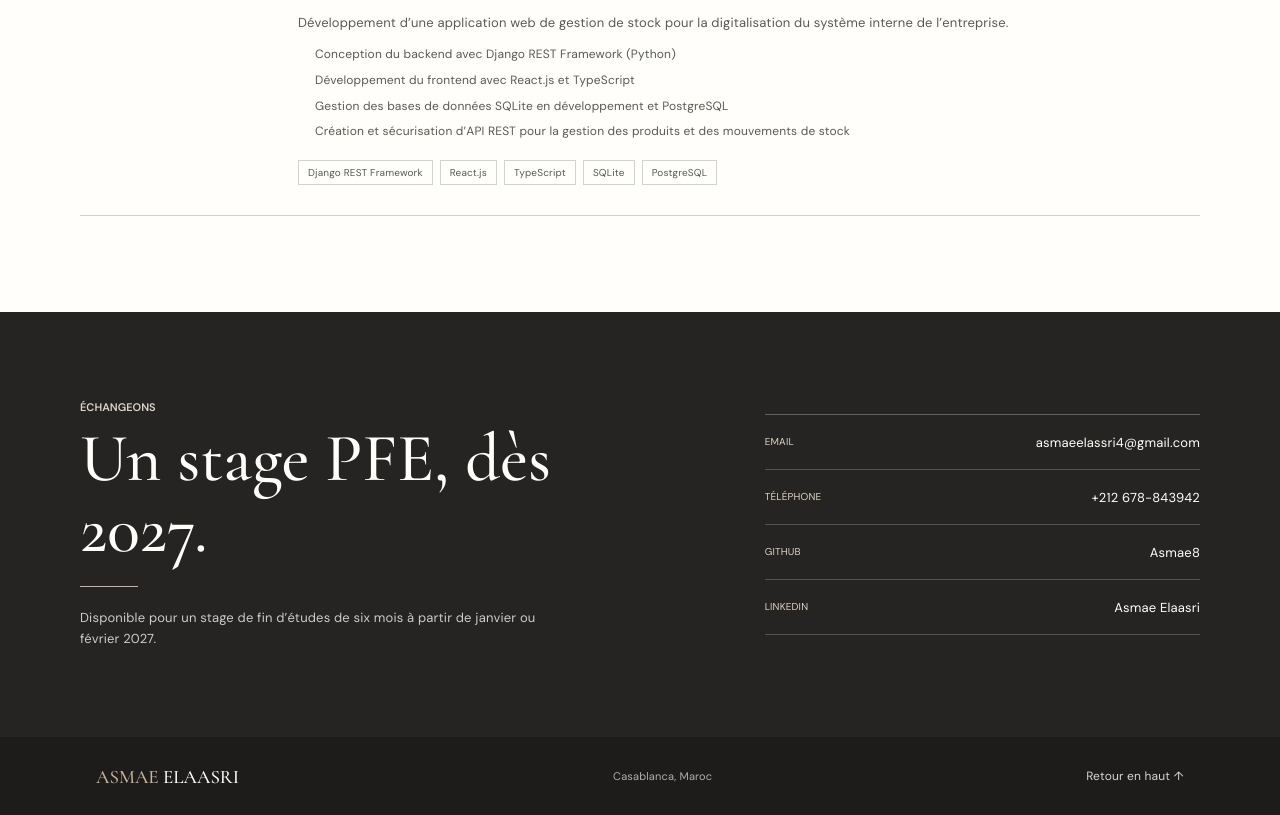
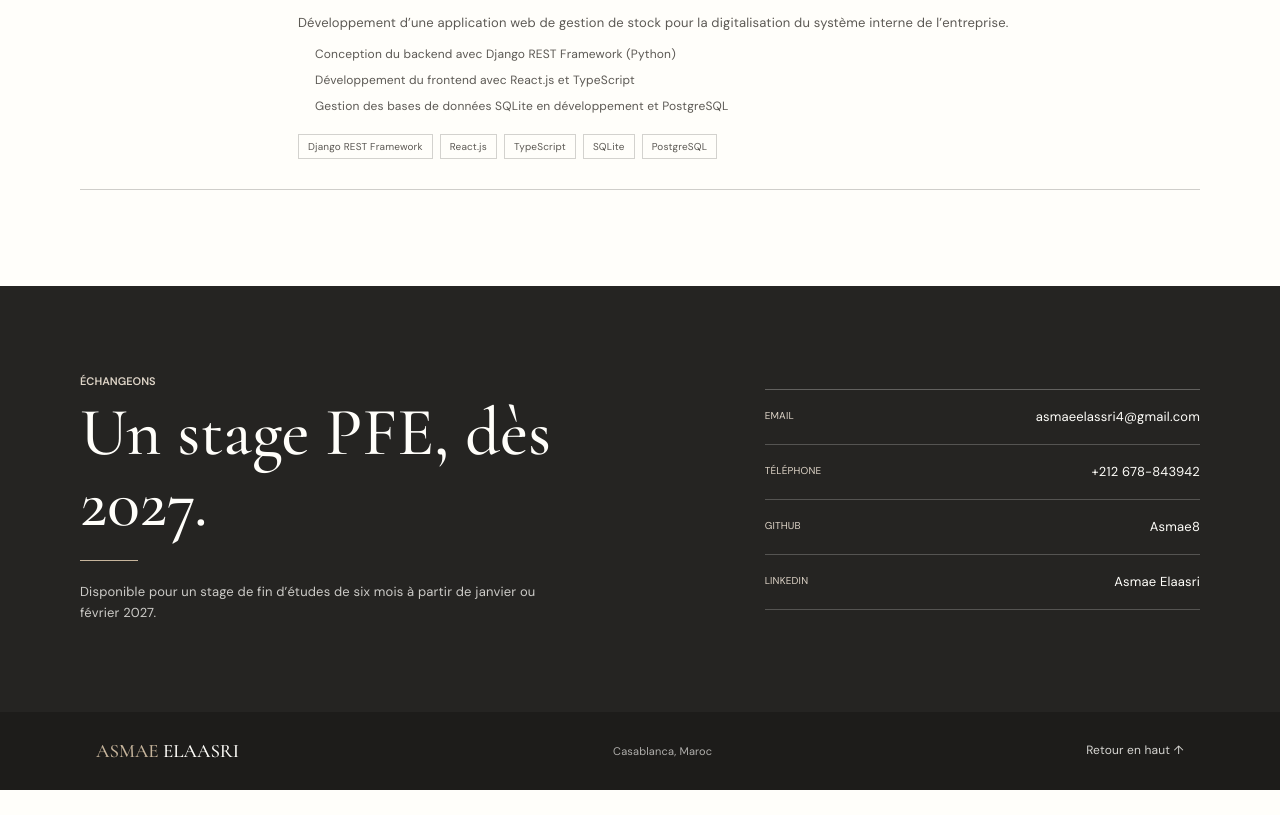
Before and after one commit to Asmae8/portfolio, a React (Vite) app: page / in a window 1280 px wide. Shown: the part 4441-5256 px from the top of the page. After the commit the page ends 5231 px from the top, so only its background shows below. Built offline with nearby package versions, Linux system fonts and the light colour scheme.

Commit message:
Remove specified API task

```diff
--- a/src/data/portfolio.js
+++ b/src/data/portfolio.js
@@ -125,7 +125,6 @@ export const portfolio = {
         'Conception du backend avec Django REST Framework (Python)',
         'Développement du frontend avec React.js et TypeScript',
         'Gestion des bases de données SQLite en développement et PostgreSQL',
-        'Création et sécurisation d’API REST pour la gestion des produits et des mouvements de stock',
       ],
       technologies: ['Django REST Framework', 'React.js', 'TypeScript', 'SQLite', 'PostgreSQL'],
     },
```
